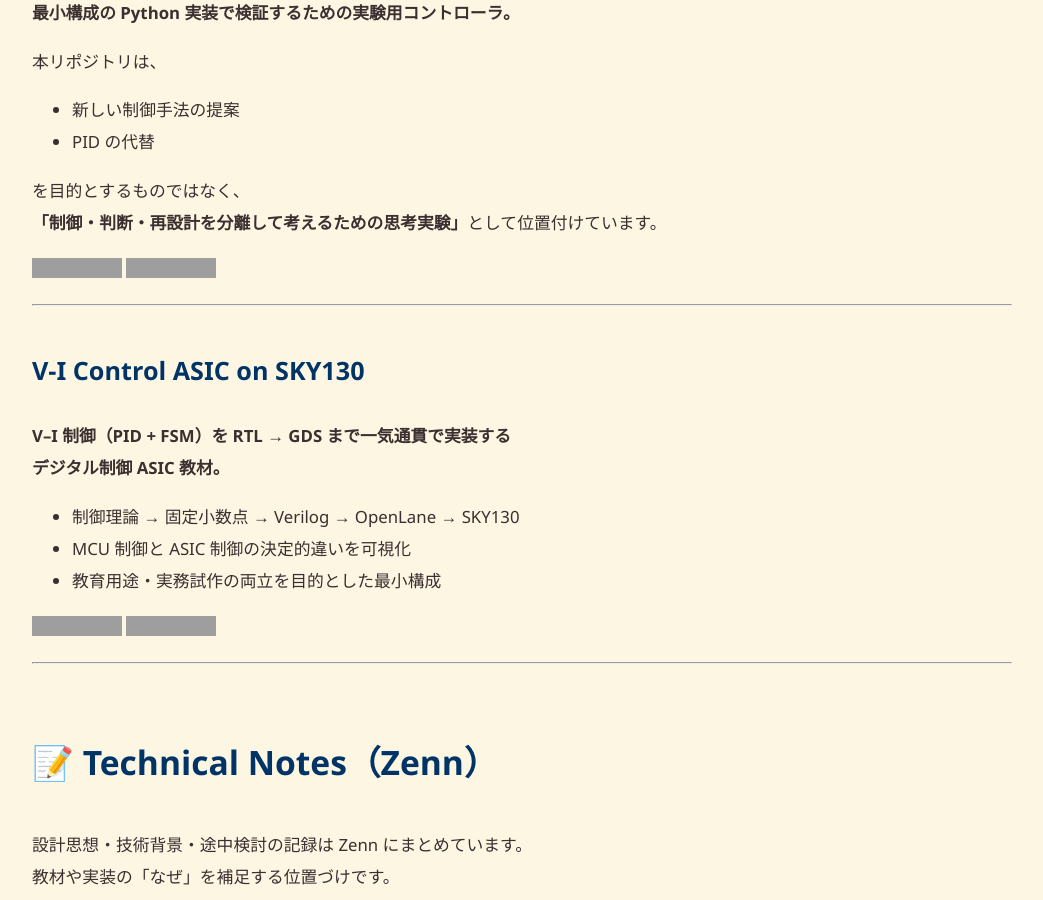
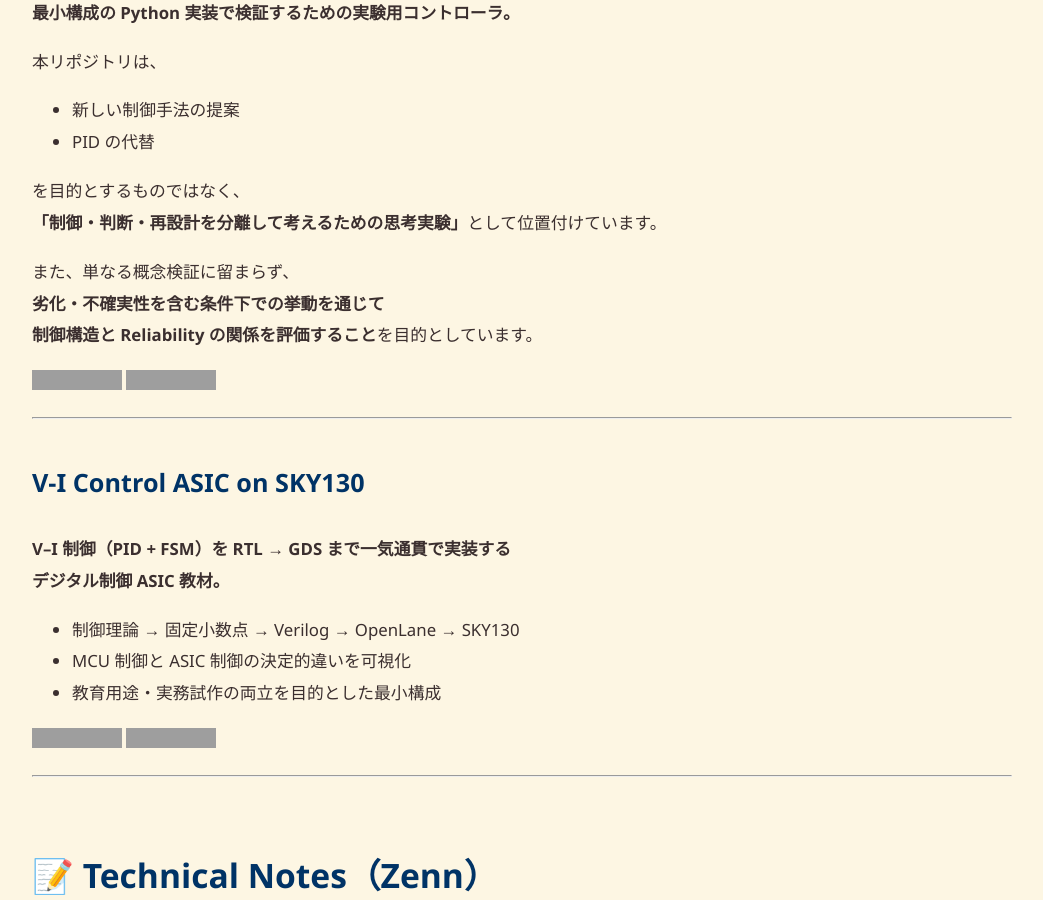
Before and after one commit to Samizo-AITL/Samizo-AITL.github.io, a Jekyll site: the page built from index.md, in a window 1280 px wide and 900 px high, scrolled down 3322 px. Shown: the whole window, without its empty margins (118-1161 px from the left). Built offline with Jekyll 4.4.1, drawn with Linux system fonts in a browser that asks for light colours; grey boxes are pictures that could not be loaded.

Commit message:
Update index.md

```diff
--- a/index.md
+++ b/index.md
@@ -120,6 +120,10 @@
 を目的とするものではなく、
 **「制御・判断・再設計を分離して考えるための思考実験」**として位置付けています。
 
+また、単なる概念検証に留まらず、
+**劣化・不確実性を含む条件下での挙動を通じて
+制御構造と Reliability の関係を評価すること**を目的としています。
+
 [![Site](https://img.shields.io/badge/View-Site-brightgreen?logo=github)](https://samizo-aitl.github.io/aitl-controller-a-type/)
 [![Repo](https://img.shields.io/badge/View-Repo-blue?logo=github)](https://github.com/Samizo-AITL/aitl-controller-a-type)
 
```
